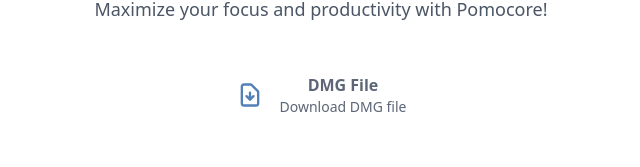
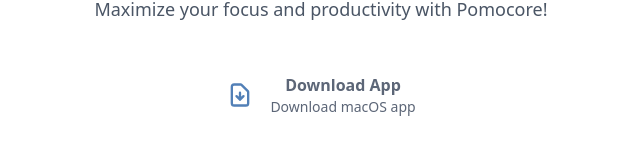
Before and after one commit to swmaeStrong/Pawcus-Landing-Page, a Next.js app: page /en in a window 1280 px wide. Shown: the part 7235-7402 px from the top of the page, without its empty margins (319-959 px from the left). Built offline with nearby package versions, Linux system fonts and the light colour scheme; no server answers.

Commit message:
feat: 다운로드 문구 수정

```diff
--- a/messages/en.json
+++ b/messages/en.json
@@ -29,7 +29,7 @@
     "privacy": "Privacy Policy",
     "terms": "Terms of Service",
     "brewCopy": "Copy brew",
-    "dmgDownload": "Download DMG",
+    "appDownload": "Download App",
     "brewCommand": "brew tap swmaeStrong/pomocore && brew install --cask pomocore"
   },
   "hero": {
@@ -38,7 +38,7 @@
     "description": "How much time do you think you waste during PC work?",
     "descriptionSub": "Create a more efficient work environment with smart time tracking and analysis.",
     "downloadTitle": "Download Pomocore",
-    "downloadDescription": "Install Pomocore using your preferred method",
+    "downloadDescription": "Install Pomocore and Raise Your Productivity",
     "downloadNote": "Auto-updates with Homebrew or direct install with DMG"
   },
   "modal": {
@@ -91,9 +91,9 @@
       "title": "Homebrew",
       "description": "Copy Homebrew command"
     },
-    "dmg": {
-      "title": "DMG File",
-      "description": "Download DMG file"
+    "app": {
+      "title": "Download App",
+      "description": "Download macOS app"
     }
   },
   "terms": {
--- a/messages/ko.json
+++ b/messages/ko.json
@@ -30,7 +30,7 @@
     "privacy": "개인정보처리방침",
     "terms": "이용약관",
     "brewCopy": "brew 복사",
-    "dmgDownload": "DMG 다운로드",
+    "appDownload": "앱 다운로드",
     "brewCommand": "brew tap swmaeStrong/pomocore && brew install --cask pomocore"
   },
   "hero": {
@@ -39,7 +39,7 @@
     "description": "PC 작업 도중 집중하지 못하고 낭비되는 시간은 얼마나 될까요?",
     "descriptionSub": "작업 시간 추적과 분석으로 더 효율적인 작업 환경을 만들어보세요.",
     "downloadTitle": "Pomocore 다운로드",
-    "downloadDescription": "선호하는 방법으로 Pomocore를 설치하세요",
+    "downloadDescription": "지금 Pomocore를 다운로드해서 생산성을 끌어올려보세요",
     "downloadNote": "Homebrew로 자동 업데이트 또는 DMG로 직접 설치"
   },
   "modal": {
@@ -92,9 +92,9 @@
       "title": "Homebrew",
       "description": "Homebrew 명령어 복사하기"
     },
-    "dmg": {
-      "title": "DMG 파일",
-      "description": "DMG 파일 다운로드"
+    "app": {
+      "title": "앱 다운로드",
+      "description": "macOS 앱 다운로드"
     }
   },
   "privacy": {
--- a/src/components/DownloadButton.tsx
+++ b/src/components/DownloadButton.tsx
@@ -53,10 +53,10 @@
           </svg>
           <div className="text-center">
             <div className={`font-bold ${getTextStyle('secondary')}`}>
-              {t('dmg.title')}
+              {t('app.title')}
             </div>
             <div className={`${getTextStyle('secondary')} text-sm font-normal`}>
-              {t('dmg.description')}
+              {t('app.description')}
             </div>
           </div>
         </div>
--- a/src/components/Navigation.tsx
+++ b/src/components/Navigation.tsx
@@ -213,7 +213,7 @@
             <div className="flex items-center space-x-4 ml-4 pl-4 border-l border-gray-200">
               <LanguageSwitcher />
 
-              {/* DMG Download Button */}
+              {/* App Download Button */}
                 <Button
                   onClick={handleDownload}
                   className={createButtonStyle('dmg')}
@@ -223,7 +223,7 @@
                     <svg className="w-4 h-4 text-[#3f72af]" fill="none" stroke="currentColor" viewBox="0 0 24 24">
                       <path strokeLinecap="round" strokeLinejoin="round" strokeWidth={2} d="M12 10v6m0 0l-3-3m3 3l3-3m2 8H7a2 2 0 01-2-2V5a2 2 0 012-2h5.586a1 1 0 01.707.293l5.414 5.414a1 1 0 01.293.707V19a2 2 0 01-2 2z" />
                     </svg>
-                    <span>{t('navigation.dmgDownload')}</span>
+                    <span>{t('navigation.appDownload')}</span>
                   </div>
                 </Button>
             </div>
@@ -231,7 +231,7 @@
 
           {/* Mobile Download Button */}
           <div className="flex md:hidden items-center space-x-2">
-            {/* Mobile DMG Button */}
+            {/* Mobile App Button */}
             <Button
               onClick={handleDownload}
               className={`${createButtonStyle('dmg')} px-2 py-1 text-xs`}
```
